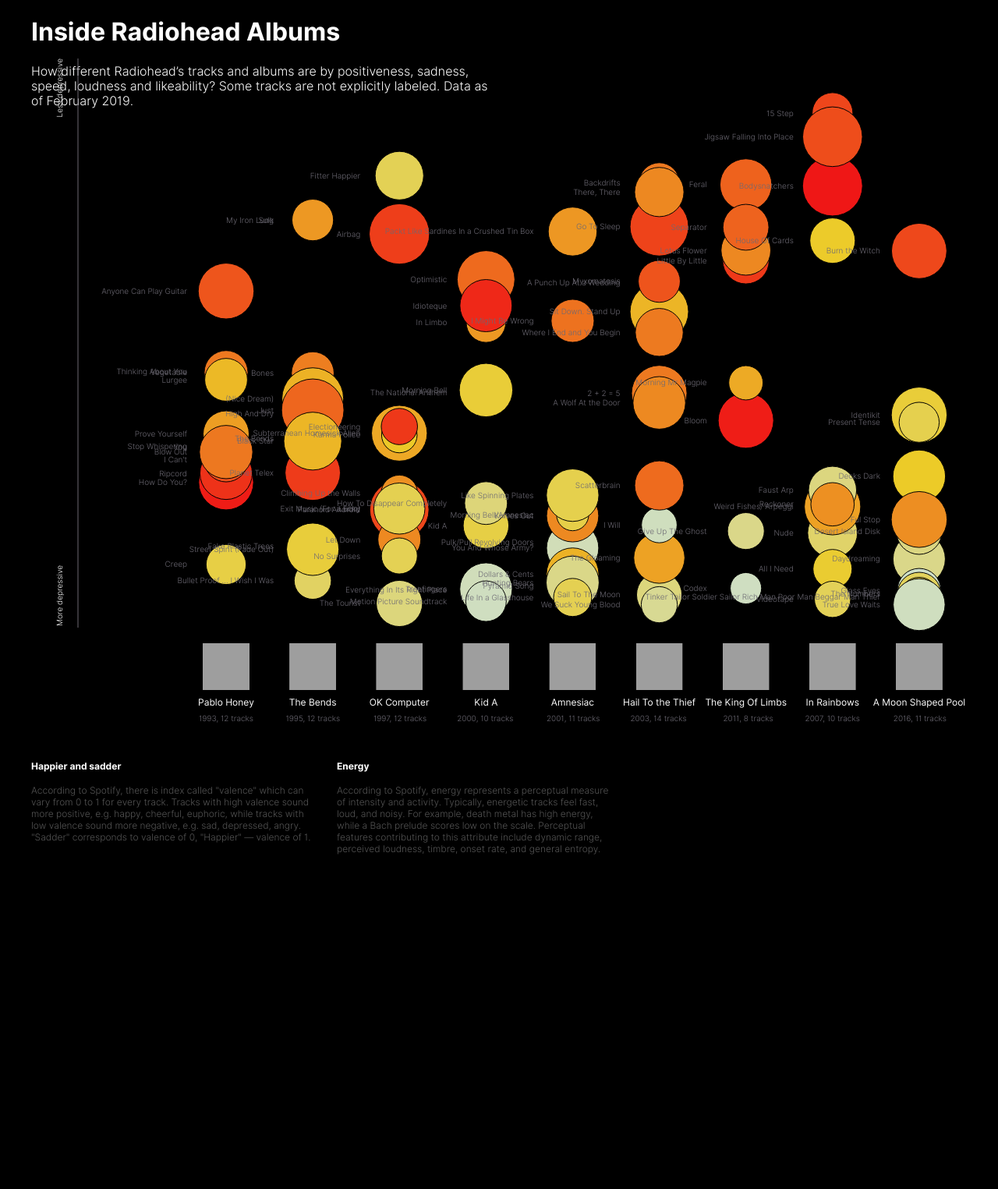
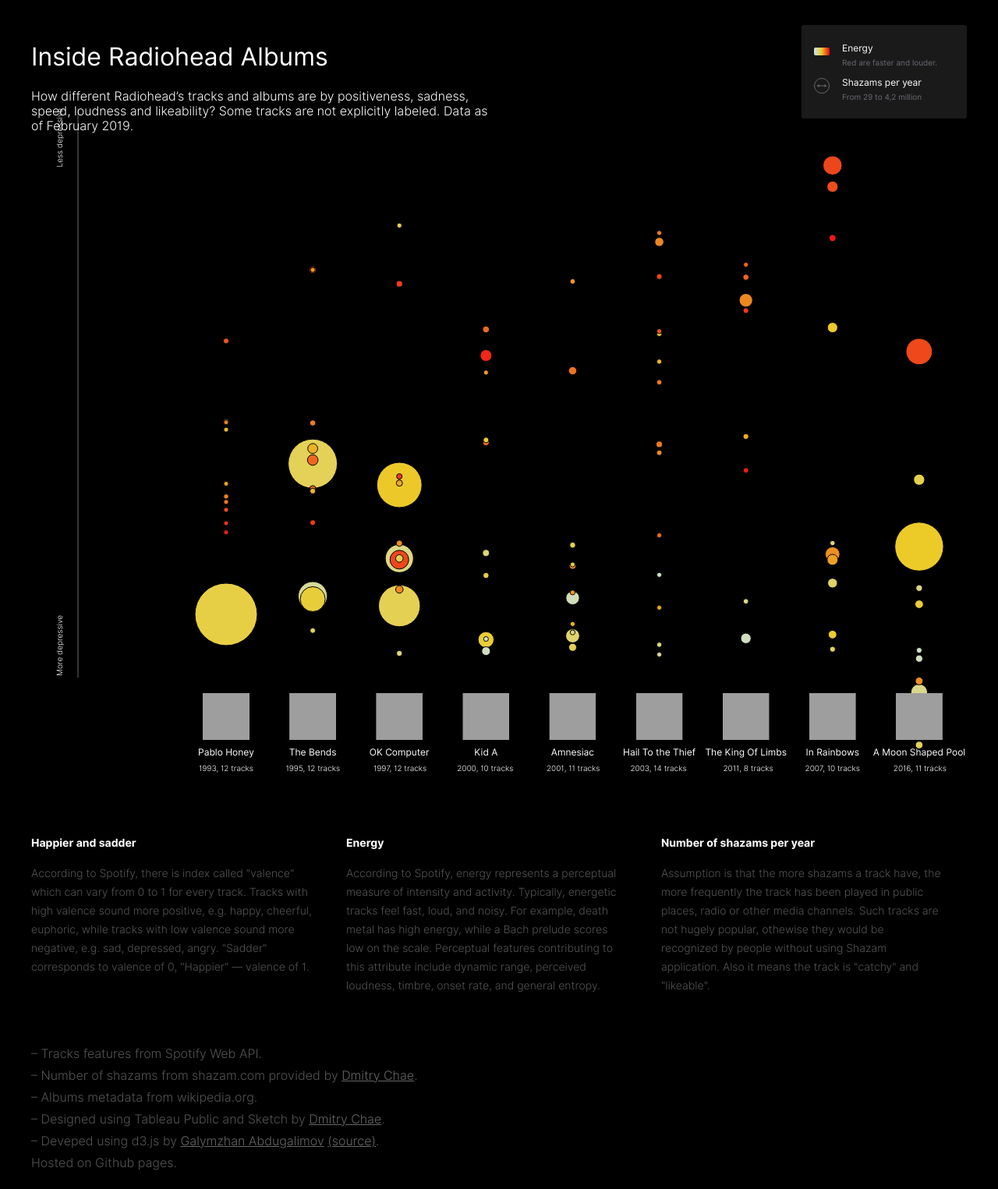
Before and after one commit to naffiq/music-map, a website built with Parcel: page index.html in a window 1280 px wide. Shown: the whole page at 78% size. Before the commit the page ends 1108 px from the top, so only its background shows below. Built offline with nearby package versions, Linux system fonts and the light colour scheme; grey boxes are pictures that could not be loaded.

Commit message:
Updated markup and animations 💫

```diff
--- a/index.html
+++ b/index.html
@@ -21,7 +21,7 @@
         margin: -100px auto 0 auto;
       }
       .chart text {
-        fill: #6c6973;
+        fill: #fff;
         font: 10px Inter;
         font-weight: 300;
         text-anchor: end;
@@ -37,6 +37,30 @@
         height: 50px;
       }
 
+      .chart g.track-circle text {
+        opacity: 0;
+        transition: opacity 0.3s ease-in-out;
+        visibility: hidden;
+      }
+
+      .chart g.track-circle:hover text {
+        opacity: 1;
+        visibility: visible;
+      }
+      .chart g.track-circle:hover circle {
+        stroke: #fff;
+      }
+      .chart g.track-circle circle {
+        stroke: #000;
+        stroke-width: 1;
+      }
+      .chart g.track-circle {
+        opacity: 1;
+      }
+      .chart g.track-circle.unfocused {
+        opacity: 0.3;
+      }
+
       .chart text.horizontal-description {
         font: 12px Inter 300;
         fill: #fff;
@@ -44,30 +68,112 @@
 
       .wrapper {
         width: 1200px;
-        margin: 0 auto;
+        margin: 32px auto;
       }
 
       .flex-horizontal {
         display: flex;
+        justify-content: space-between;
+        align-items: flex-start;
       }
       .title-data {
         width: 50%;
       }
+      .title-data h1 {
+        opacity: 0;
+        font-weight: 400;
+        position: relative;
+        top: -20px;
+        transition: opacity 1s ease-out, top 2s ease-out;
+      }
+      .title-data h1.visible {
+        opacity: 1;
+        top: 0;
+      }
       .title-data p {
+        opacity: 0;
+        position: relative;
+        transition: opacity 1s ease-in-out;
         font-weight: 300;
       }
 
+      .title-data p.visible {
+        opacity: 1;
+      }
+
       .info-column {
+        width: 60%;
+        margin-right: 32px;
+      }
+
+      .paragraph-column {
         width: 30%;
         margin-right: 32px;
       }
-      .info-column h4 {
-        font-size: 12px;
+      .paragraph-column h4 {
+        font-size: 14px;
       }
-      .info-column p {
-        font-size: 12px;
+      .paragraph-column p {
+        font-size: 14px;
+        line-height: 24px;
         font-weight: 300;
         color: #555555;
+      }
+      .info-list {
+        list-style: none;
+        padding-left: 0;
+        font-weight: 300;
+        color: #555555;
+      }
+      a {
+        color: #fff;
+        opacity: 0.4;
+        transition: opacity 0.3s ease-in-out;
+      }
+      a:hover {
+        opacity: 1;
+      }
+      li {
+        padding: 4px 0;
+        line-height: 20px;
+      }
+
+      .legend {
+        width: 180px;
+        background-color: rgba(255, 255, 255, 0.1);
+        height: auto;
+        border-radius: 3px;
+        padding: 16px;
+        position: relative;
+        opacity: 0;
+        transition: opacity 1s ease-in-out;
+      }
+      .legend ul {
+        padding-left: 0;
+        margin: 0;
+        list-style: none;
+      }
+      .legend ul li {
+        display: flex;
+        align-items: flex-start;
+        /* flex-direction:  */
+      }
+      .legend ul li img {
+        padding: 4px 16px 4px 0;
+      }
+      .legend ul li img.energy {
+        padding: 9px 16px 9px 0;
+      }
+      .legend ul h4 {
+        margin: 0;
+        font-size: 12px;
+        font-weight: normal;
+      }
+      .legend ul p {
+        margin: 0;
+        color: #6c6973;
+        font-size: 10px;
+        line-height: 16px;
       }
     </style>
   </head>
@@ -81,10 +187,29 @@
           explicitly labeled. Data as of February 2019.
         </p>
       </div>
+
+      <div class="legend">
+        <ul>
+          <li>
+            <img src="./assets/energy.svg" class="energy" alt="" />
+            <div class="legend-text">
+              <h4>Energy</h4>
+              <p>Red are faster and louder.</p>
+            </div>
+          </li>
+          <li>
+            <img src="./assets/radius.svg" alt="" />
+            <div class="legend-text">
+              <h4>Shazams per year</h4>
+              <p>From 29 to 4,2 million</p>
+            </div>
+          </li>
+        </ul>
+      </div>
     </div>
     <svg class="chart"></svg>
     <div class="wrapper flex-horizontal">
-      <div class="info-column">
+      <div class="paragraph-column">
         <h4>Happier and sadder</h4>
         <p>
           According to Spotify, there is index called "valence" which can vary
@@ -94,7 +219,7 @@
           corresponds to valence of 0, "Happier" — valence of 1.
         </p>
       </div>
-      <div class="info-column">
+      <div class="paragraph-column">
         <h4>Energy</h4>
         <p>
           According to Spotify, energy represents a perceptual measure of
@@ -105,6 +230,44 @@
           onset rate, and general entropy.
         </p>
       </div>
+      <div class="paragraph-column">
+        <h4>Number of shazams per year</h4>
+        <p>
+          Assumption is that the more shazams a track have, the more frequently
+          the track has been played in public places, radio or other media
+          channels. Such tracks are not hugely popular, othewise they would be
+          recognized by people without using Shazam application. Also it means
+          the track is "catchy" and "likeable".
+        </p>
+      </div>
+    </div>
+    <div class="wrapper flex-horizontal">
+      <div class="info-column">
+        <ul class="info-list">
+          <li>– Tracks features from Spotify Web API.</li>
+          <li>
+            – Number of shazams from shazam.com provided by
+            <a href="https://chae.design" target="_blank" ref="nofollow">
+              Dmitry Chae</a
+            >.
+          </li>
+          <li>– Albums metadata from wikipedia.org.</li>
+          <li>
+            – Designed using Tableau Public and Sketch by
+            <a href="https://chae.design/works/inside-radiohead-albums"
+              >Dmitry Chae</a
+            >.
+          </li>
+          <li>
+            – Deveped using d3.js by
+            <a href="https://naffiq.com" target="_blank" ref="nofollow"
+              >Galymzhan Abdugalimov</a
+            >
+            <a href="https://github.com/naffiq/music-map">(source)</a>.
+          </li>
+          <li>Hosted on Github pages.</li>
+        </ul>
+      </div>
     </div>
     <script src="//d3js.org/d3.v3.min.js" charset="utf-8"></script>
     <script src="src/musicMap.js"></script>
--- a/package.json
+++ b/package.json
@@ -19,6 +19,7 @@
     "animejs": "^3.0.1",
     "axios": "^0.18.0",
     "d3": "^5.9.1",
+    "lodash": "^4.17.11",
     "scales": "^0.1.1"
   }
 }
--- a/src/components/tracks.js
+++ b/src/components/tracks.js
@@ -2,10 +2,12 @@
 
 import {
   albumIdxToX,
-  tempoToRadius,
+  shazamsToRadius,
   colorEnergyScale,
   scaleGenerator
 } from "../scales";
+
+import _debounce from "lodash/debounce";
 
 export const render = (chart, height, albumsData) => {
   const valenceToY = scaleGenerator.valenceToY(height);
@@ -13,7 +15,11 @@
 
   var musicMapChart = chart
     .selectAll("g")
-    .data(tracksData)
+    .data(
+      tracksData.sort((x, y) =>
+        shazamsToRadius(x.shazams) > shazamsToRadius(y.shazams) ? -1 : 1
+      )
+    )
     .enter()
     .append("g")
     .attr("class", "track-circle")
@@ -25,9 +31,22 @@
         `, ${height + 200})`
     );
 
+  musicMapChart.on("mouseover", x => {
+    console.log(x);
+    musicMapChart.attr(
+      "class",
+      track => `track-circle${track.id !== x.id ? " unfocued" : ""}`
+    );
+  });
+
+  musicMapChart.on("mouseout", () => {
+    musicMapChart.attr("class", "track-circle");
+  });
+
   musicMapChart
     .transition()
-    .duration(track => 300 * (track.albumIdx + 5) + Math.random() * 50)
+    .delay(track => (Math.random() * 200 + 100) * (track.albumIdx + 1))
+    .duration(track => 350 * (track.albumIdx + 5))
     .attr(
       "transform",
       track =>
@@ -43,14 +62,13 @@
     .attr("cx", 50)
     .attr("cy", 50)
     .attr("r", 0)
-    .attr("style", "stroke:#000;stroke-width:1;")
     .attr("fill", track => colorEnergyScale(track.energy));
 
   musicMapChart
     .selectAll("circle")
     .transition()
     .duration((_, i) => 100 * (i + 1))
-    .attr("r", track => tempoToRadius(track.tempo));
+    .attr("r", track => shazamsToRadius(track.shazams));
 
   // musicMapChart.selectAll("circle");
 
@@ -60,7 +78,7 @@
     .attr("y", 50)
     .attr("dy", ".35em")
     .text(function(d) {
-      return d.name;
+      return `${d.name}`;
     });
 };
 
--- a/src/components/valenceOrigin.js
+++ b/src/components/valenceOrigin.js
@@ -21,12 +21,11 @@
     .attr("transform", "rotate(270)")
     .attr("style", "opacity: 0");
 
-  setTimeout(() => {
-    lessDepressive
-      .transition()
-      .duration(500)
-      .attr("style", "opacity: 1");
-  }, 600);
+  lessDepressive
+    .transition()
+    .delay(600)
+    .duration(500)
+    .attr("style", "opacity: 1");
 
   const moreDepressive = chart
     .append("text")
--- a/src/musicMap.js
+++ b/src/musicMap.js
@@ -11,3 +11,14 @@
 valenceOrigin.render(chart, height);
 tracks.render(chart, height, albumsData);
 albums.render(chart, height, albumsData);
+
+d3.select(".title-data h1").attr("class", "visible");
+d3.select(".title-data p")
+  .transition()
+  .delay(1000)
+  .attr("class", "visible");
+d3.select(".legend")
+  .transition()
+  .delay(2000)
+  .duration(1000)
+  .attr("style", "opacity: 1");
```
Also changed, not shown: assets/energy.svg (added), assets/radius.svg (added).
